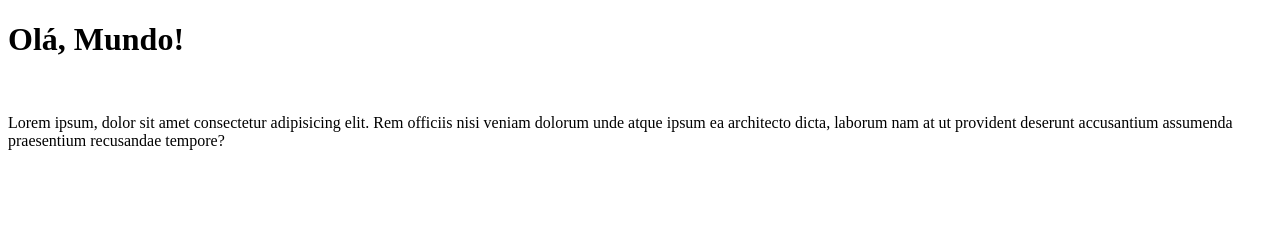
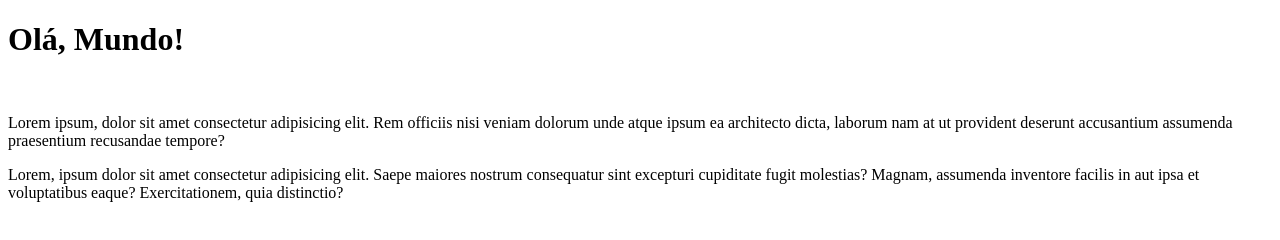
Before and after one commit to maya2201/Ola-Mundo, a plain HTML site: page site-exemplo/index.html in a window 1280 px wide. Drawn offline with Linux system fonts and the light colour scheme.

Commit message:
Adicionei um paragrafo

```diff
--- a/site-exemplo/index.html
+++ b/site-exemplo/index.html
@@ -12,6 +12,10 @@
     <br>
     <p>Lorem ipsum, dolor sit amet consectetur adipisicing elit. Rem officiis nisi veniam dolorum unde atque ipsum ea
         architecto dicta, laborum nam at ut provident deserunt accusantium assumenda praesentium recusandae tempore?</p>
+
+    <p>Lorem, ipsum dolor sit amet consectetur adipisicing elit. Saepe maiores nostrum consequatur sint excepturi
+        cupiditate fugit molestias? Magnam, assumenda inventore facilis in aut ipsa et voluptatibus eaque?
+        Exercitationem, quia distinctio?</p>
 </body>
 
 </html>
```
